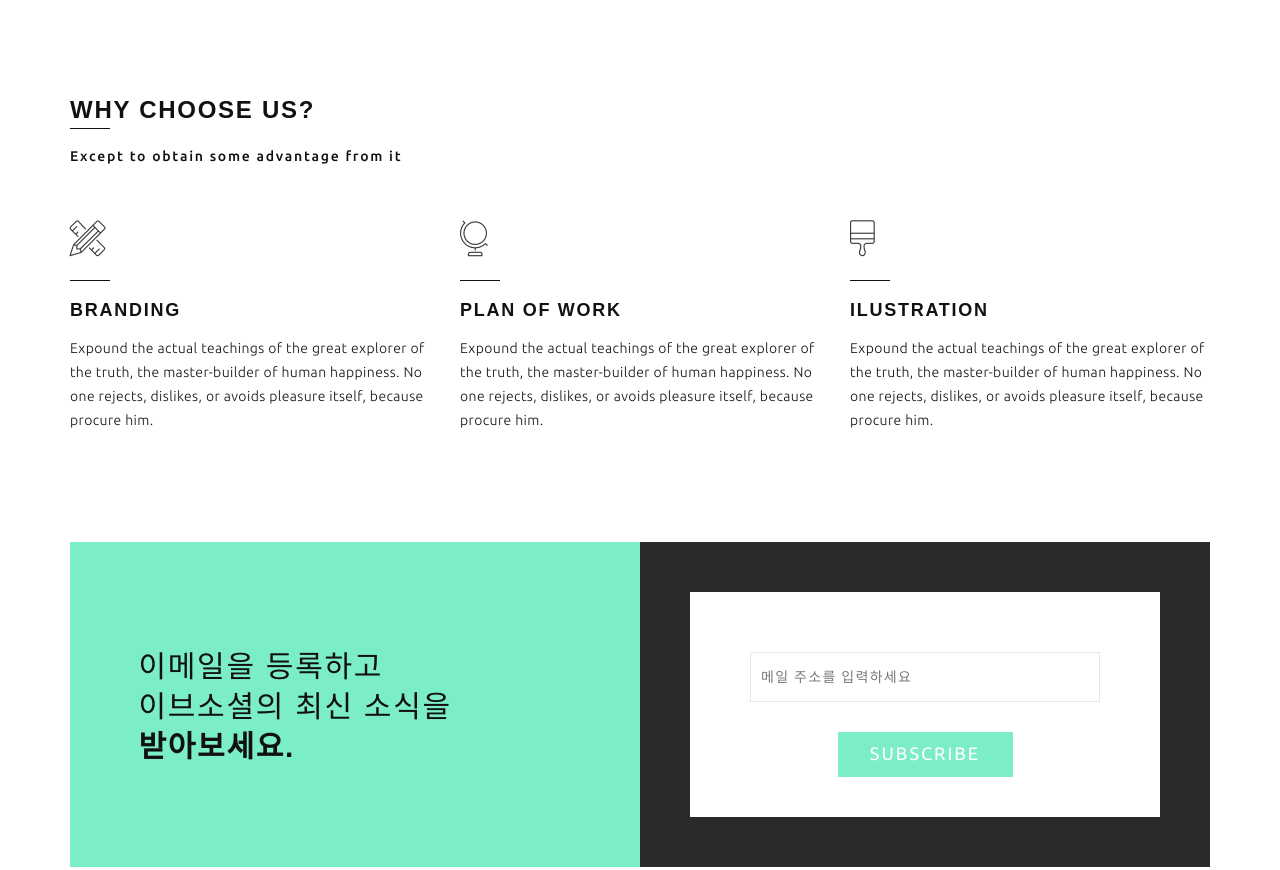
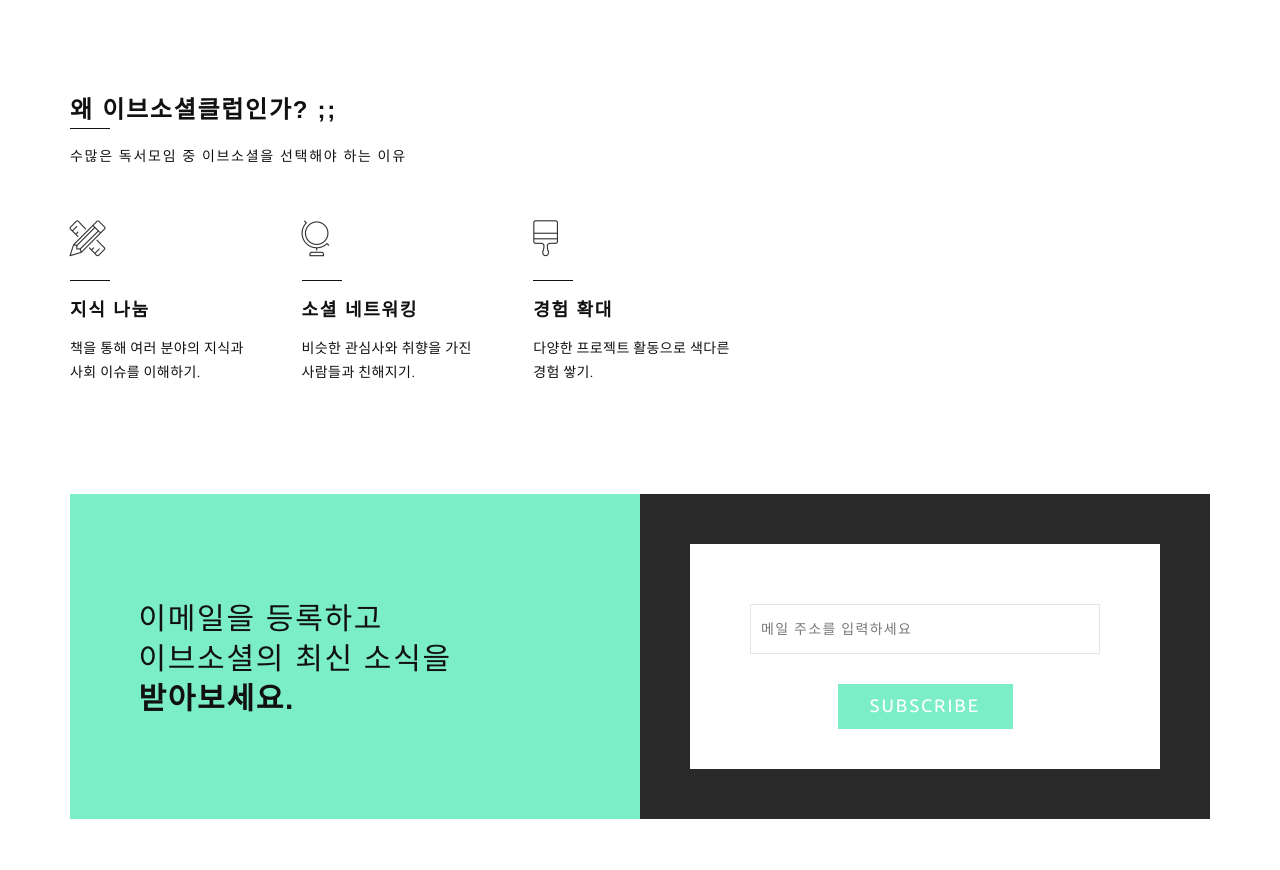
Before and after one commit to yesnirvana/evesocialclub, a plain HTML site: page index.html in a window 1280 px wide. Shown: the part 1313-2183 px from the top of the page. Drawn offline with Linux system fonts and the light colour scheme; a web font is replaced by a local one.

Commit message:
Add files via upload

```diff
--- a/index.html
+++ b/index.html
@@ -83,7 +83,6 @@
                         <div class="menu-list">
                             <ul>
                                 <li class="menu-item-has-children"><a href="#">Home</a>
-                                <li><a href="about.html">About</a></li>
                                 <li><a href="contact.html">Contact</a></li>
                             </ul>
                         </div>
@@ -138,11 +137,11 @@
             <div class="col-md-6 wow fadeInUp" data-wow-duration="0.6s" data-wow-delay="0.5s">
                 <div class="row">
                     <article>
-                        <h1>이브소셜 선정 도서 목록</h1>
+                        <h1>선정 도서 목록</h1>
                         <hr>
-                        <h4><li><a href="https://bit.ly/2SMlBgO">이브소셜클럽의 선정 도서를 자세히 보시려면 여기를 클릭하세요.</h4></li>
+                        <h4><li><a href="https://bit.ly/2SMlBgO"><u>이브소셜클럽의 선정 도서를 보시려면 여기를 클릭.</u></a></li></h4>
                         <p>
-                        <br/>Porro quisquam est, qui dolorem ipsum quia dolor sit amet, consectetur, adipisci velit, sed quia non numquam eius modi tempora incidunt ut labore et dolore magnam aliquam quaerat voluptatem. Ut enim ad minima veniam, quis nostrum exercitationem ullam corporis suscipit laboriosam, nisi ut aliquid ex ea commodi modi tempora incidunt ut labore.</p>
+                        <br/>'Ancora Imparo'.<br><b>나는 아직 배우고 있다.</b><br>미켈란젤로</p>
                     </article>
                 </div>
             </div>
@@ -159,9 +158,9 @@
     </div>
     <div class="container margin-top">
         <div class="main-title">
-            <h1>WHY CHOOSE US?</h1>
+            <h1>왜 이브소셜클럽인가? ;;</h1>
             <hr>
-            <h6>Except to obtain some advantage from it</h6>
+            <h6>수많은 독서모임 중 이브소셜을 선택해야 하는 이유</h6>
         </div>
         <div class="services-home-page">
             <div class="row">
@@ -170,24 +169,24 @@
                         <span class="icon-tools"></span>
                         <hr>
                     </div>
-                    <h4>BRANDING</h4>
-                    <p>Expound the actual teachings of the great explorer of the truth, the master-builder of human happiness. No one rejects, dislikes, or avoids pleasure itself, because procure him.</p>
+                    <h4>지식 나눔</h4>
+                    <p>책을 통해 여러 분야의 지식과<br>사회 이슈를 이해하기. </p>
                 </div>
                 <div class="col-md-4">
                     <div class="services-icon">
                         <span class="icon-globe"></span>
                         <hr>
                     </div>
-                    <h4>PLAN OF WORK</h4>
-                    <p>Expound the actual teachings of the great explorer of the truth, the master-builder of human happiness. No one rejects, dislikes, or avoids pleasure itself, because procure him.</p>
+                    <h4>소셜 네트워킹</h4>
+                    <p>비슷한 관심사와 취향을 가진<br>사람들과 친해지기.</p>
                 </div>
                 <div class="col-md-4">
                     <div class="services-icon">
                         <span class="icon-paintbrush"></span>
                         <hr>
                     </div>
-                    <h4>ILUSTRATION</h4>
-                    <p>Expound the actual teachings of the great explorer of the truth, the master-builder of human happiness. No one rejects, dislikes, or avoids pleasure itself, because procure him.</p>
+                    <h4>경험 확대</h4>
+                    <p>다양한 프로젝트 활동으로 색다른 경험 쌓기.</p>
                 </div>
             </div>
         </div>
```
